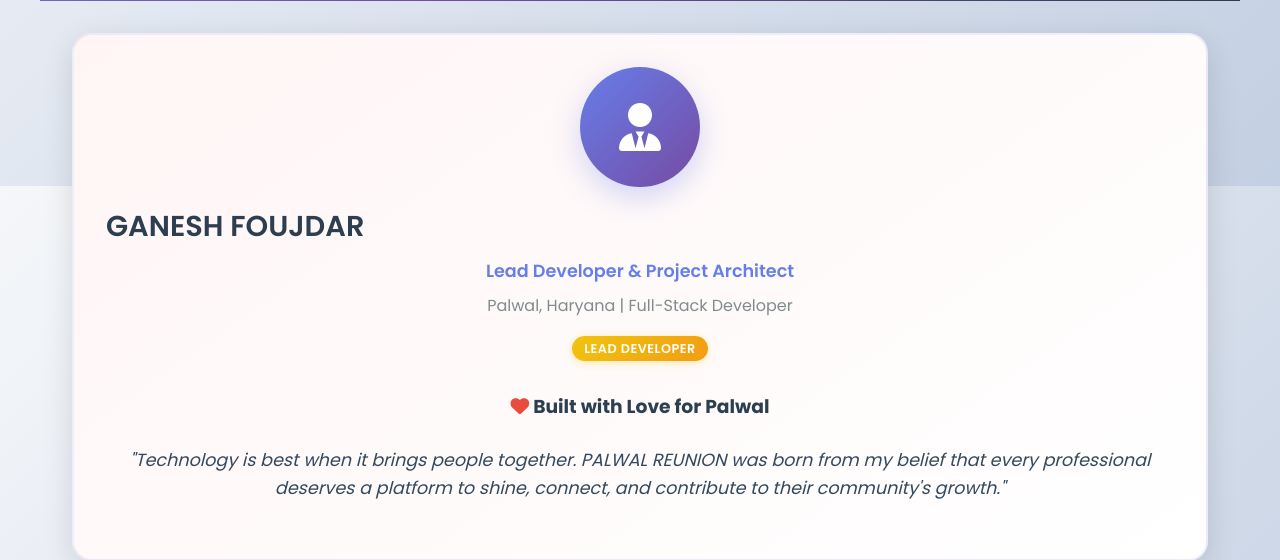
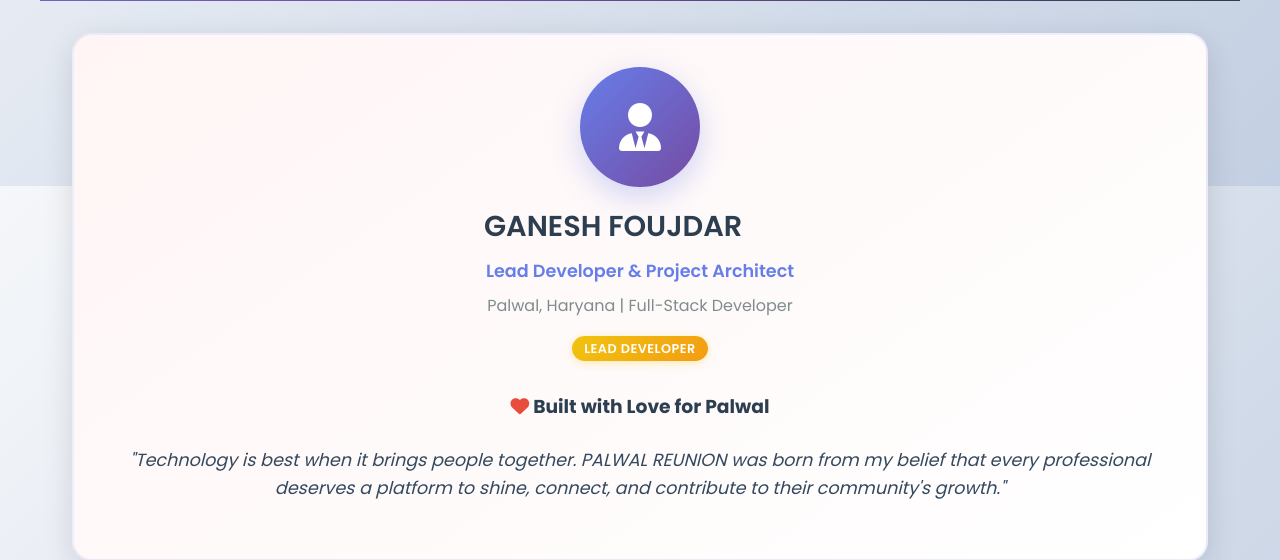
Before and after one commit to ganeshfoujdar/palwalreunion, a Flask app: page /developers in a window 1280 px wide. Shown: the part 614-1174 px from the top of the page. Run offline with Flask 3, Linux system fonts and the light colour scheme; some libraries are stand-ins or nearby versions.

Commit message:
Update developers.html

```diff
--- a/templates/developers.html
+++ b/templates/developers.html
@@ -13,7 +13,7 @@
         <div style="width: 120px; height: 120px; border-radius: 50%; background: linear-gradient(135deg, #667eea, #764ba2); margin: 0 auto 1rem; display: flex; align-items: center; justify-content: center; box-shadow: 0 10px 30px rgba(102, 126, 234, 0.3);">
             <i class="fas fa-user-tie" style="font-size: 3rem; color: white;"></i>
         </div>
-        <h2 style="color: #2c3e50; font-size: 1.8rem; margin-bottom: 0.5rem;">GANESH FOUJDAR</h2>
+        <h2 style="color: #2c3e50; font-size: 1.8rem; padding-left: 10cm; margin-bottom: 0.5rem;">GANESH FOUJDAR</h2>
         <p style="font-size: 1.1rem; color: #667eea; font-weight: 600;">Lead Developer & Project Architect</p>
         <p style="color: #7f8c8d; margin-top: 0.5rem;">Palwal, Haryana | Full-Stack Developer</p>
         <div style="margin-top: 1rem;">
```
